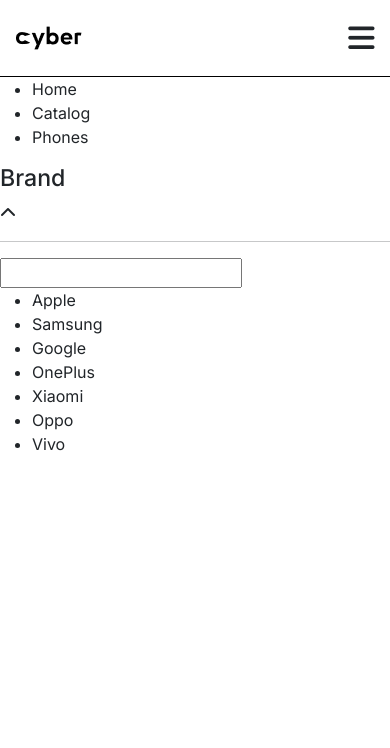
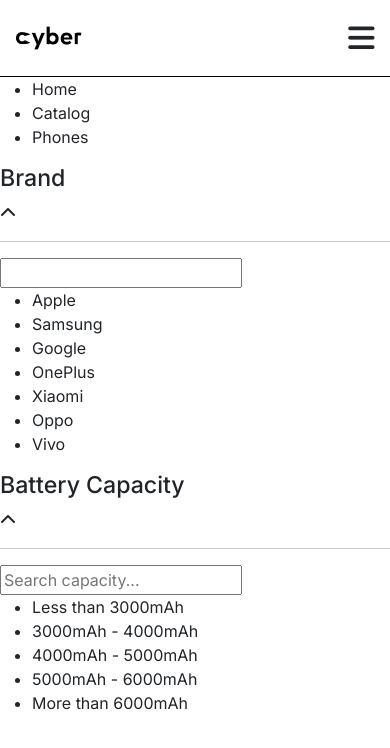
Before and after one commit to Mariii209/cyber-store, a React (Create React App) app: page /products/Phones in a window 390 px wide. Shown: the top 748 px of the page. Built offline with nearby package versions, Linux system fonts and the light colour scheme.

Commit message:
Create BatteryCapacity filter and integrate it into ProductPagePhone layout

```diff
--- /dev/null
+++ b/src/HomeSection/ProductPage/BatteryCapacity.js
@@ -0,0 +1,23 @@
+import React from "react";
+
+export default function BatteryCapacity() {
+  return (
+    <div className="BatteryCapacity">
+      <h3>Battery Capacity</h3>
+      <i className="fa-solid fa-chevron-up"></i>
+      <hr />
+      <form>
+        <input type="search" name="" id="" placeholder="Search capacity..." />
+      </form>
+      <div className="BatteryCapacityList">
+        <ul>
+          <li>Less than 3000mAh</li>
+          <li>3000mAh - 4000mAh</li>
+          <li>4000mAh - 5000mAh</li>
+          <li>5000mAh - 6000mAh</li>
+          <li>More than 6000mAh</li>
+        </ul>
+      </div>
+    </div>
+  );
+}
--- a/src/HomeSection/ProductPage/ProductPagePhone.js
+++ b/src/HomeSection/ProductPage/ProductPagePhone.js
@@ -2,6 +2,7 @@
 import { useParams } from "react-router-dom";
 import NavBar from "../../NavBar";
 import Brand from "./Brand";
+import BatteryCapacity from "./BatteryCapacity";
 
 export default function ProductPagePhone() {
   const { category } = useParams();
@@ -15,6 +16,7 @@
       </ul>
       <dic className="Content">
         <Brand />
+        <BatteryCapacity />
       </dic>
     </div>
   );
```
